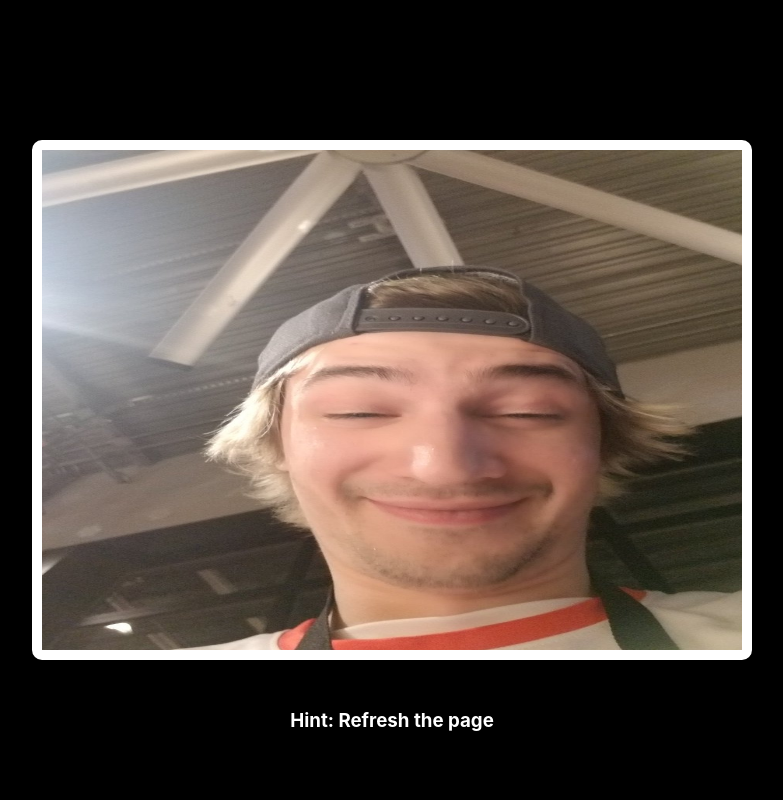
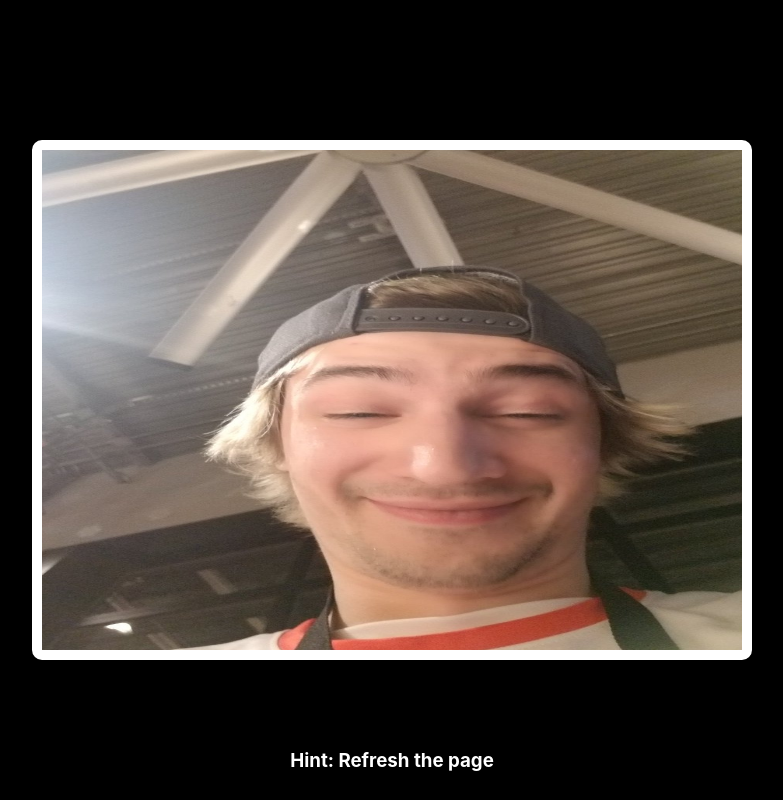
Before and after one commit to AnksioXD/xqcjungle, a React (Create React App) app: page / in a window 1280 px wide. Shown: the whole page, without its empty margins (248-1031 px from the left). Built offline with nearby package versions, Linux system fonts and the light colour scheme.

Commit message:
Update App.css

```diff
--- a/src/App.css
+++ b/src/App.css
@@ -18,7 +18,7 @@
 
 .hint-container{
   position: absolute;
-  top: 90%;
+  top: 95%;
   left: 50%;
   transform: translate(-50%, -50%);
   text-align: center;
```
